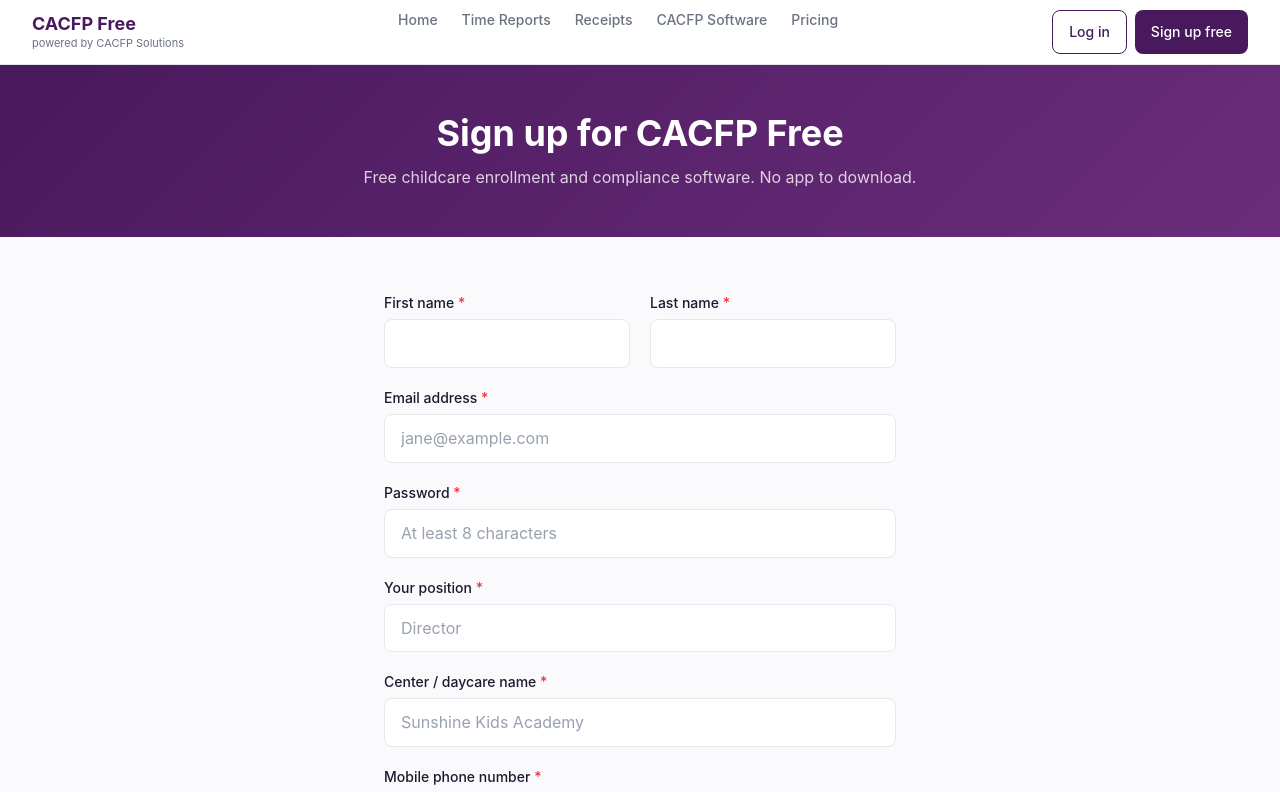
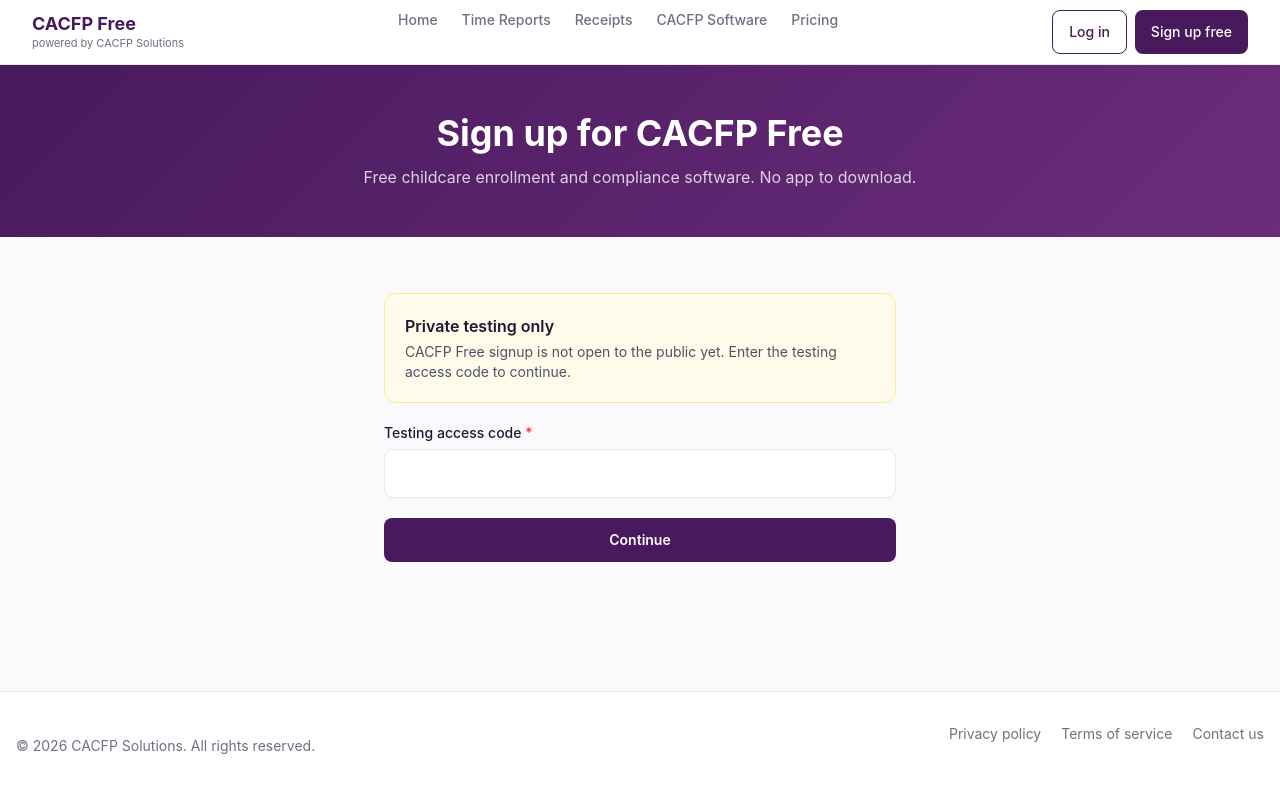
Before and after one commit to chrlsflwrs/cacfpfree-marketing, a Next.js app: page /signup in a window 1280 px wide. Shown: the top 792 px of the page. Built offline with nearby package versions, Linux system fonts and the light colour scheme.

Commit message:
Add private testing gate to CACFP Free signup (#2)

```diff
--- a/src/components/SignupForm.tsx
+++ b/src/components/SignupForm.tsx
@@ -108,6 +108,10 @@
 }
 
 export default function SignupForm() {
+  const [testAccessCode, setTestAccessCode] = useState("");
+  const [gateUnlocked, setGateUnlocked] = useState(false);
+  const [gateChecking, setGateChecking] = useState(false);
+  const [gateError, setGateError] = useState("");
   const [values, setValues] = useState<Values>(EMPTY_VALUES);
   const [errors, setErrors] = useState<FieldErrors>({});
   const [view, setView] = useState<ViewState>("form");
@@ -115,6 +119,32 @@
   function setField<K extends keyof Values>(key: K, value: Values[K]) {
     setValues((v) => ({ ...v, [key]: value }));
     setErrors((er) => ({ ...er, [key]: undefined }));
+  }
+
+  async function unlockTestingGate(e: React.FormEvent<HTMLFormElement>) {
+    e.preventDefault();
+    if (!testAccessCode.trim()) {
+      setGateError("Enter the testing access code.");
+      return;
+    }
+
+    setGateChecking(true);
+    setGateError("");
+    try {
+      const response = await fetch(`${CACFP_FREE_APP_URL}/api/auth/handoff`, {
+        method: "GET",
+        headers: { "X-CACFP-Signup-Test-Code": testAccessCode.trim() },
+      });
+      if (!response.ok) {
+        setGateError("That testing access code is not valid.");
+        return;
+      }
+      setGateUnlocked(true);
+    } catch {
+      setGateError("We couldn't check the testing access code. Try again.");
+    } finally {
+      setGateChecking(false);
+    }
   }
 
   async function handleSubmit(e: React.FormEvent<HTMLFormElement>) {
@@ -172,6 +202,7 @@
         headers: {
           "Content-Type": "application/json",
           Authorization: `Bearer ${accessToken}`,
+          "X-CACFP-Signup-Test-Code": testAccessCode.trim(),
         },
         body: JSON.stringify({
           email: values.email.trim(),
@@ -211,6 +242,40 @@
     } catch {
       setView("error");
     }
+  }
+
+  if (!gateUnlocked) {
+    return (
+      <form onSubmit={unlockTestingGate} className="space-y-5">
+        <div className="bg-amber-50 border border-amber-200 rounded-xl p-5">
+          <p className="text-[#1a1a2e] font-semibold text-base mb-1">Private testing only</p>
+          <p className="text-gray-600 text-sm">
+            CACFP Free signup is not open to the public yet. Enter the testing access code to continue.
+          </p>
+        </div>
+        <Field id="signup-test-access-code" label="Testing access code" error={gateError || undefined}>
+          <input
+            id="signup-test-access-code"
+            type="password"
+            required
+            value={testAccessCode}
+            onChange={(e) => {
+              setTestAccessCode(e.target.value);
+              setGateError("");
+            }}
+            className={inputClass(!!gateError)}
+            autoComplete="off"
+          />
+        </Field>
+        <button
+          type="submit"
+          disabled={gateChecking}
+          className="w-full py-3 px-6 text-sm font-semibold text-white bg-[#48195d] rounded-lg hover:bg-[#3a1449] transition-colors min-h-[44px] disabled:opacity-60 disabled:cursor-not-allowed"
+        >
+          {gateChecking ? "Checking…" : "Continue"}
+        </button>
+      </form>
+    );
   }
 
   if (view === "account_exists") {
```
